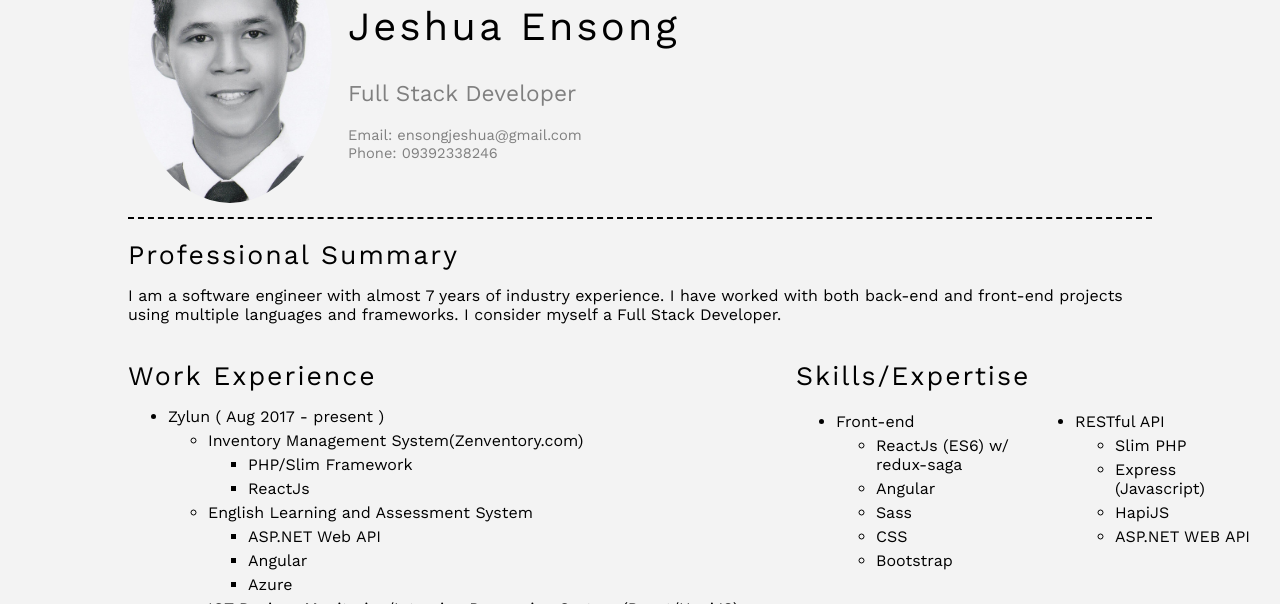
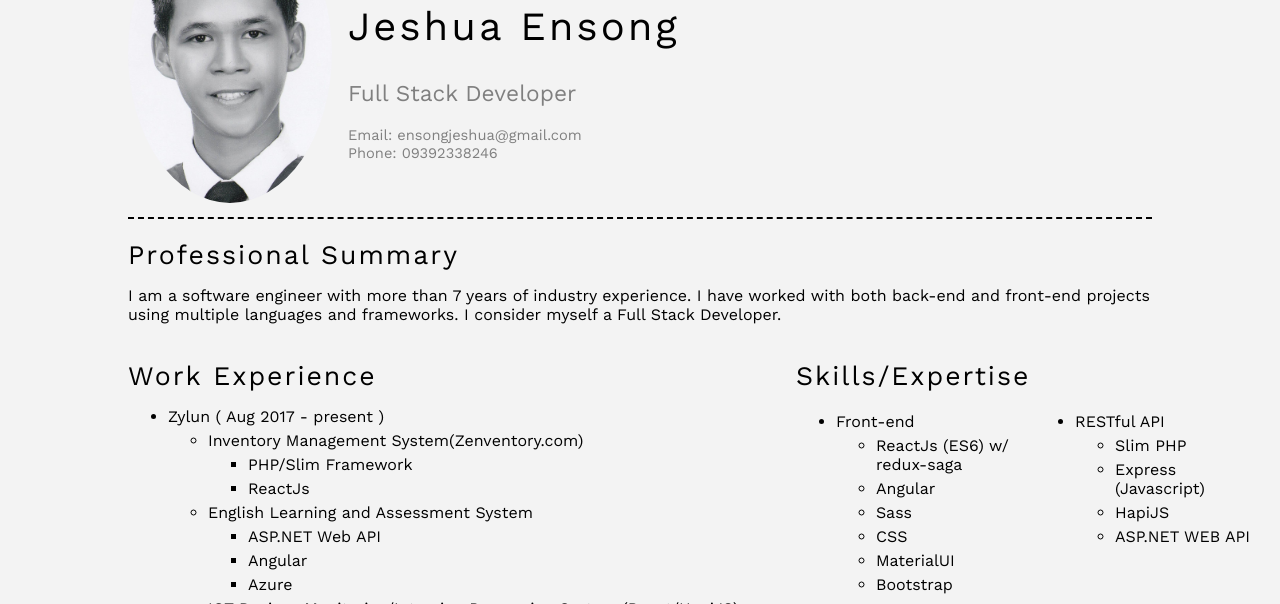
Before and after one commit to thepatriot999/thepatriot999.github.io, a plain HTML site: page index.html in a window 1280 px wide. Shown: the part 117-721 px from the top of the page. Drawn offline with nearby package versions, Linux system fonts and the light colour scheme.

Commit message:
Update for Talleco

```diff
--- a/index.html
+++ b/index.html
@@ -33,7 +33,7 @@
 		<div class="detail-content">
 			<span class="details-header"> Professional Summary </span>
 			<p class="details-section">
-				I am a software engineer with almost 7 years of industry experience. I have worked with both back-end and front-end projects using multiple languages and frameworks. I consider myself a Full Stack Developer.
+				I am a software engineer with more than 7 years of industry experience. I have worked with both back-end and front-end projects using multiple languages and frameworks. I consider myself a Full Stack Developer.
 			</p>
 		</div>
 	</div>
@@ -128,6 +128,7 @@
 						<li> Angular </li>
 						<li> Sass </li>
 						<li> CSS </li>
+						<li> MaterialUI </li>
 						<li> Bootstrap </li>
 					</ul>
 				</li>
```
